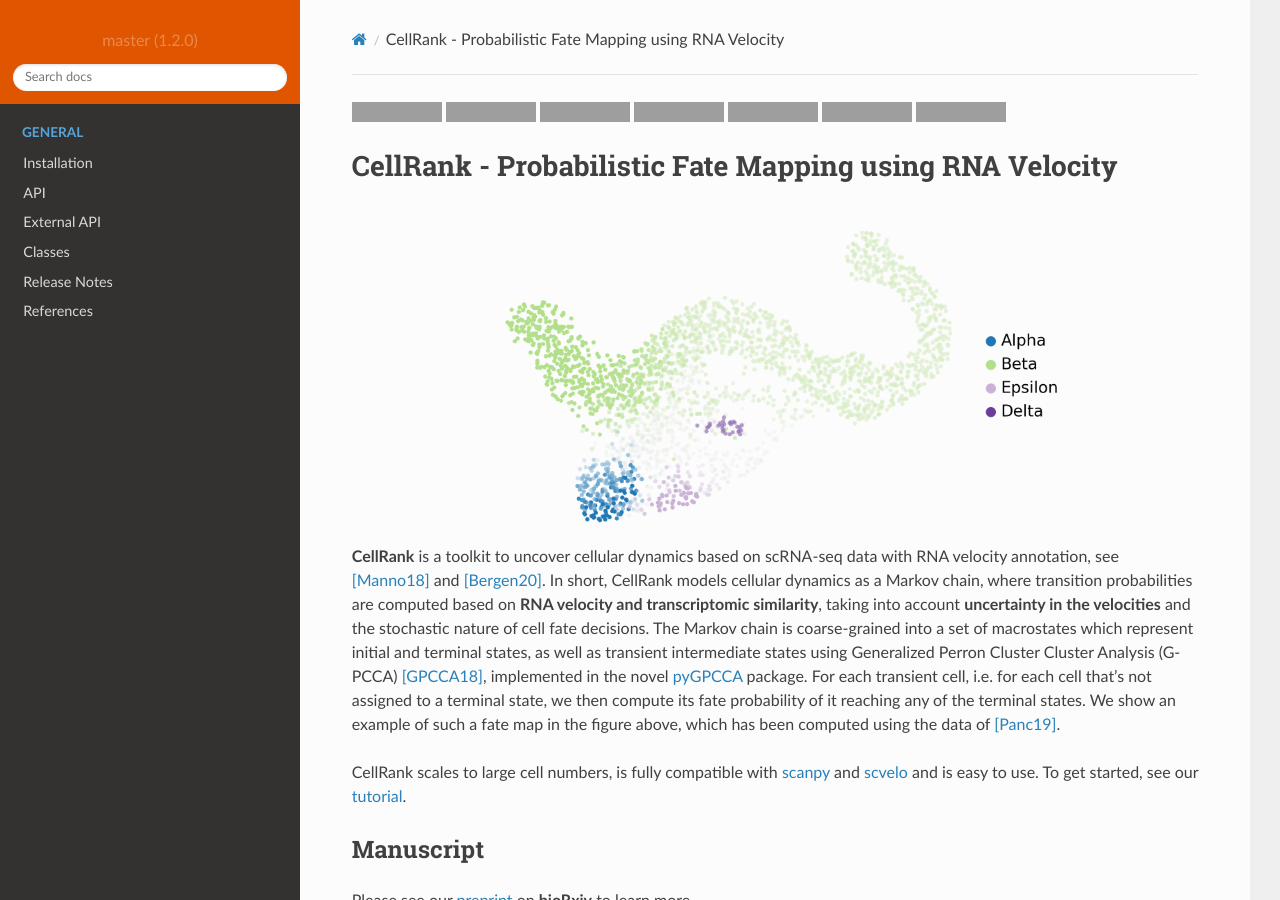
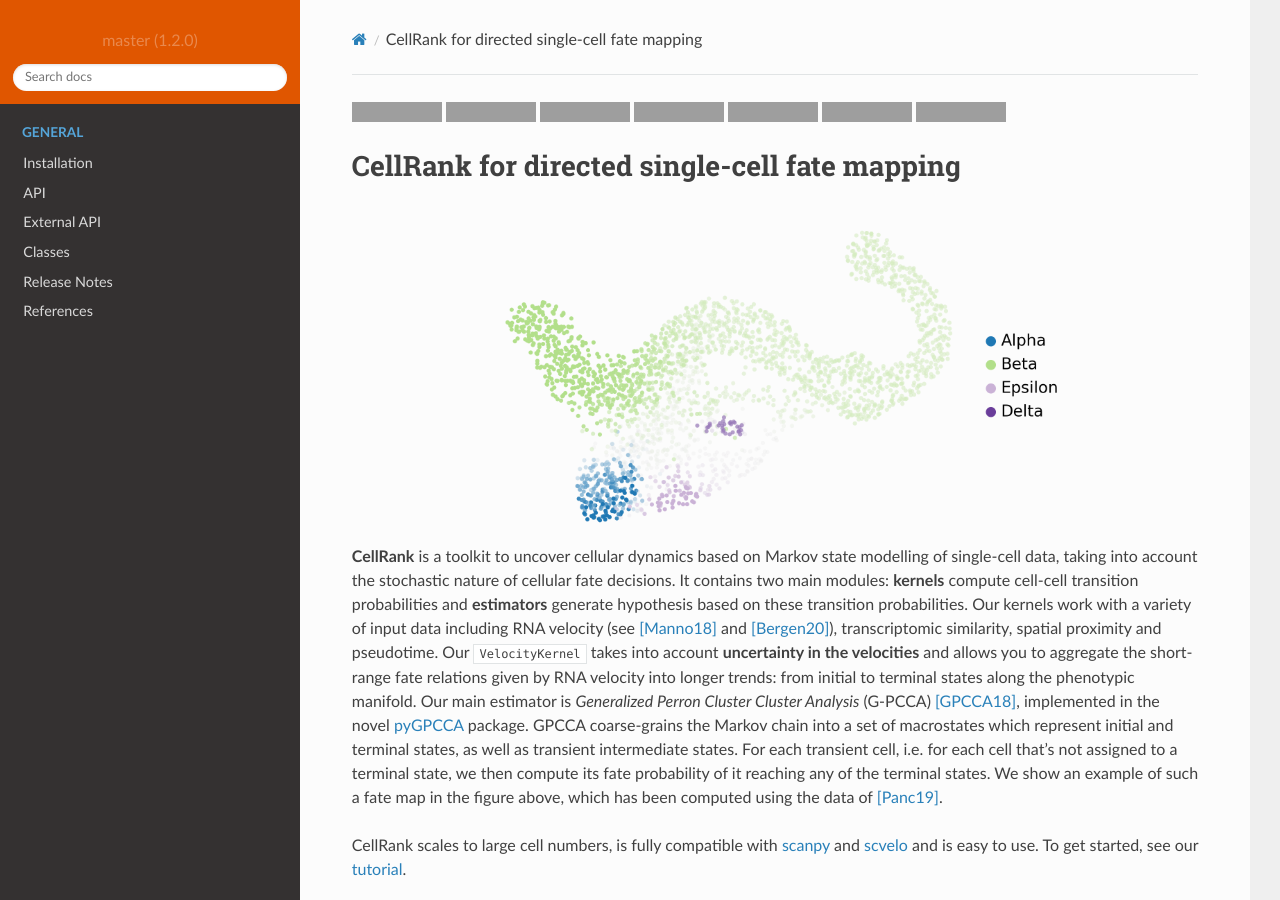
Before and after one commit to theislab/cellrank, a Sphinx documentation site: the page built from docs/source/index.rst, in a window 1280 px wide and 900 px high, cut to the strip 0-900 px from the top of the window. Built offline with Sphinx 7.4.7 and the Read the Docs theme 2.0.0, drawn with Linux system fonts in a browser that asks for light colours; pages that are not in the unit, such as notebooks, are missing from menus; the version number is read from the project's files by our own code; grey boxes are pictures that could not be loaded.

Commit message:
Update the index

```diff
--- a/docs/source/index.rst
+++ b/docs/source/index.rst
@@ -1,19 +1,22 @@
 |PyPI| |Bioconda| |Downloads| |CI| |Notebooks| |Docs| |Codecov|
 
-CellRank - Probabilistic Fate Mapping using RNA Velocity
+CellRank for directed single-cell fate mapping
 ========================================================
 
 .. image:: https://raw.githubusercontent.com/theislab/cellrank/master/resources/images/cellrank_fate_map.png
    :width: 600px
    :align: center
 
-**CellRank** is a toolkit to uncover cellular dynamics based on scRNA-seq data with RNA velocity annotation,
-see [Manno18]_ and [Bergen20]_. In short, CellRank models cellular dynamics as a
-Markov chain, where transition probabilities are computed based on **RNA velocity and transcriptomic similarity**,
-taking into account **uncertainty in the velocities** and the stochastic nature of cell fate decisions.
-The Markov chain is coarse-grained into a set of macrostates which represent initial and terminal states,
-as well as transient intermediate states using Generalized Perron Cluster Cluster Analysis (G-PCCA) [GPCCA18]_,
-implemented in the novel `pyGPCCA`_ package. For each transient cell, i.e. for each cell that's not assigned to a
+**CellRank** is a toolkit to uncover cellular dynamics based on Markov state modelling of single-cell data,
+taking into account the stochastic nature of cellular fate decisions. It contains two main modules:
+**kernels** compute cell-cell transition probabilities and **estimators** generate hypothesis based on these
+transition probabilities. Our kernels work with a variety of input data including RNA velocity (see [Manno18]_
+and [Bergen20]_), transcriptomic similarity, spatial proximity and pseudotime. Our ``VelocityKernel`` takes into
+account **uncertainty in the velocities** and allows you to aggregate the short-range fate relations given by RNA
+velocity into longer trends: from initial to terminal states along the phenotypic manifold. Our main estimator
+is *Generalized Perron Cluster Cluster Analysis* (G-PCCA) [GPCCA18]_, implemented in the novel `pyGPCCA`_ package.
+GPCCA coarse-grains the Markov chain into a set of macrostates which represent initial and terminal states,
+as well as transient intermediate states. For each transient cell, i.e. for each cell that's not assigned to a
 terminal state, we then compute its fate probability of it reaching any of the terminal states.
 We show an example of such a fate map in the figure above, which has been computed using the data
 of [Panc19]_.
```
